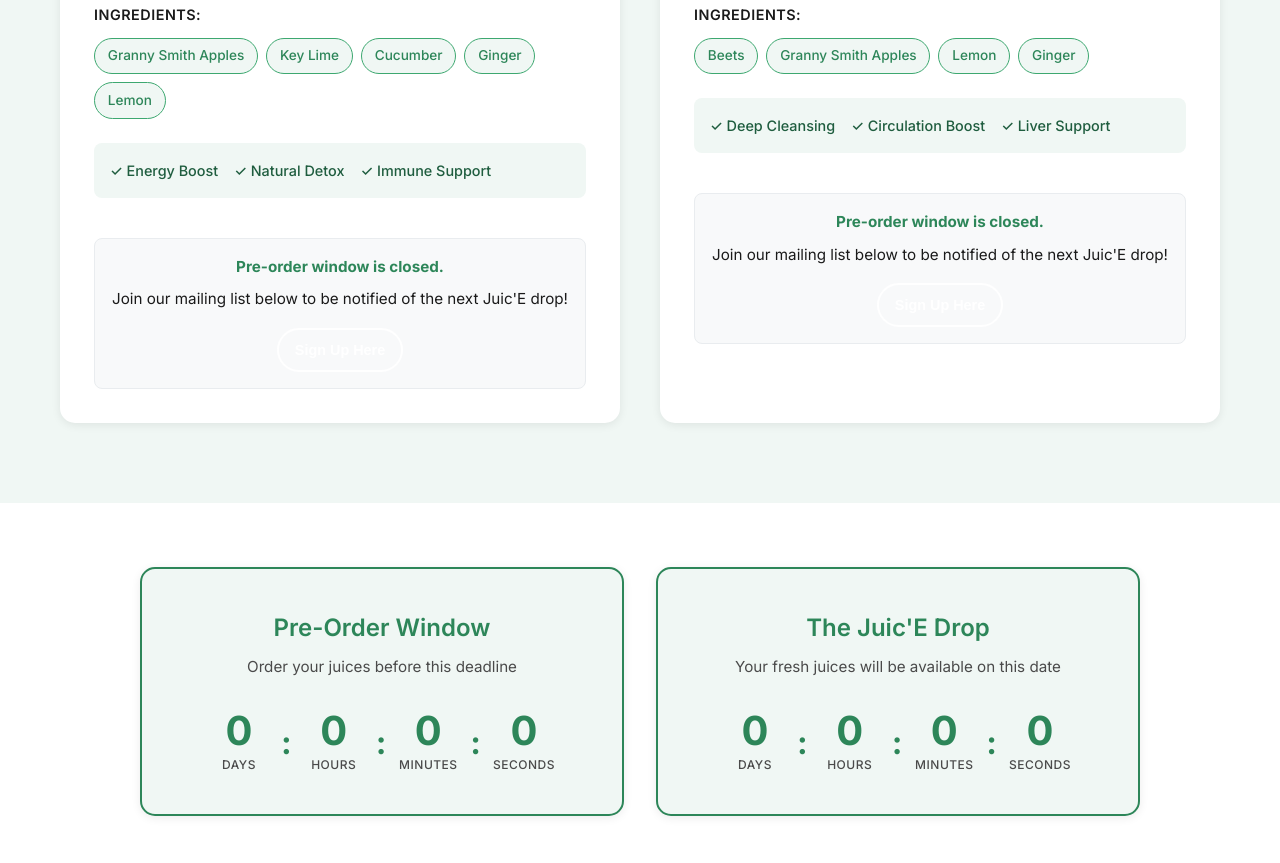
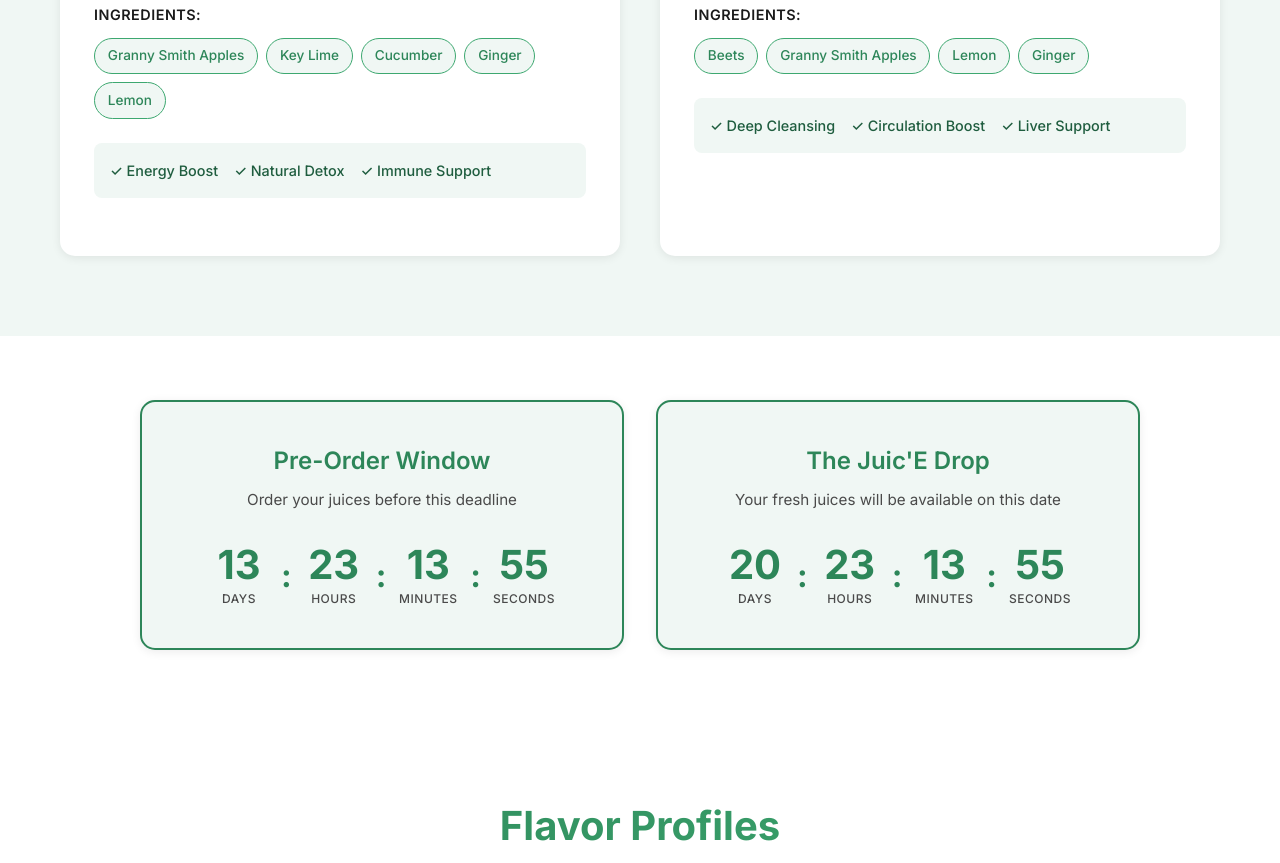
Before and after one commit to ehuetongwe/Juic-E-Drink-2.0, a website: page index.html in a window 1280 px wide. Shown: the part 1413-2276 px from the top of the page. Drawn offline with Linux system fonts and the light colour scheme.

Commit message:
Update countdown and delivery dates

```diff
--- a/index.html
+++ b/index.html
@@ -1021,7 +1021,7 @@
         </div>
     </footer>
 
-    <script src="script.js"></script>
+    <script src="script.js?v=2"></script>
 </body>
 
 </html>
--- a/script.js
+++ b/script.js
@@ -1074,8 +1074,8 @@ function initializeFlavorTabs() {
 // Countdown Timer Functions
 // Set your target dates here (format: 'YYYY-MM-DD HH:MM:SS')
 // Example: '2024-12-31 23:59:59'
-const PREORDER_DEADLINE = '2026-03-23T09:00:00-04:00'; // Pre-order window deadline (EDT)
-const DELIVERY_DATE = '2026-03-30T09:00:00-04:00'; // Juice delivery date (EDT)
+const PREORDER_DEADLINE = '2026-04-20T09:00:00-04:00'; // Pre-order window deadline (EDT)
+const DELIVERY_DATE = '2026-04-27T09:00:00-04:00'; // Juice delivery date (EDT)
 
 let preorderInterval = null;
 let deliveryInterval = null;
```
